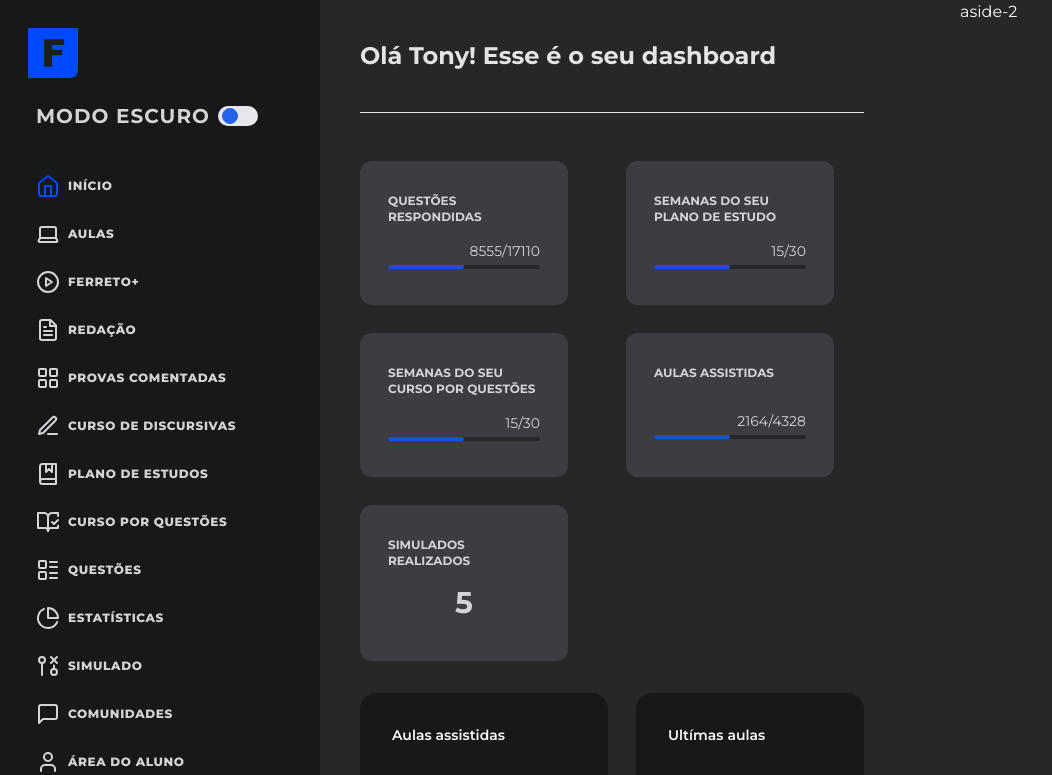
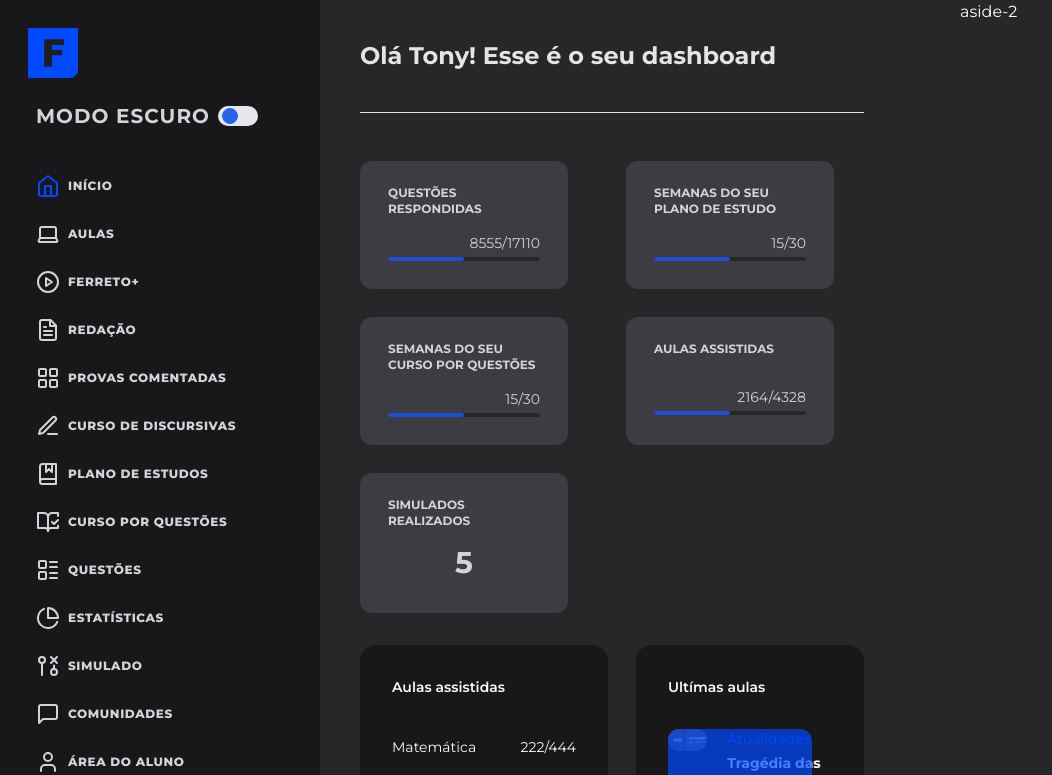
Before and after one commit to ItsTonyy/Ferretto-Clone, a Next.js app: page / in a window 1280 px wide. Shown: the top 775 px of the page, without its empty margins (0-1052 px from the left). Built offline with nearby package versions, Linux system fonts and the light colour scheme; what tailwindcss-animated would draw is missing.

Commit message:
MainFirstGridUptade

```diff
--- a/src/app/page.tsx
+++ b/src/app/page.tsx
@@ -147,7 +147,7 @@ export default function Home() {
           <nav className='grid gap-7 grid-cols-firstGridMainColumns font-bold text-zinc-300'>
 
 
-          <div className='w-52 pt-8 pb-9 px-7 bg-zinc-600/50 rounded-xl flex flex-col'>
+          <div className='w-52 pt-6 pb-7 px-7 bg-zinc-600/50 rounded-xl flex flex-col'>
               <h3 className='h-full mb-4 text-xs flex'>QUESTÕES RESPONDIDAS</h3>
 
               <div className='flex flex-col h-full'>
@@ -158,7 +158,7 @@ export default function Home() {
               </div>
             </div>
 
-            <div className='w-52 pt-8 pb-9 px-7 bg-zinc-600/50 rounded-xl flex flex-col'>
+            <div className='w-52 pt-6 pb-7 px-7 bg-zinc-600/50 rounded-xl flex flex-col'>
               <h3 className='h-full mb-4 text-xs flex'>SEMANAS DO SEU PLANO DE ESTUDO</h3>
 
               <div className='flex flex-col h-full'>
@@ -169,7 +169,7 @@ export default function Home() {
               </div>
             </div>
 
-            <div className='w-52 pt-8 pb-9 px-7 bg-zinc-600/50 rounded-xl flex flex-col'>
+            <div className='w-52 pt-6 pb-7 px-7 bg-zinc-600/50 rounded-xl flex flex-col'>
               <h3 className='h-full mb-4 text-xs flex'>SEMANAS DO SEU CURSO POR QUESTÕES</h3>
 
               <div className='flex flex-col h-full'>
@@ -180,7 +180,7 @@ export default function Home() {
               </div>
             </div>
 
-            <div className='w-52 pt-8 pb-9 px-7 bg-zinc-600/50 rounded-xl flex flex-col'>
+            <div className='w-52 pt-6 pb-7 px-7 bg-zinc-600/50 rounded-xl flex flex-col'>
               <h3 className='h-full mb-4 text-xs flex'>AULAS ASSISTIDAS</h3>
 
               <div className='flex flex-col h-full'>
@@ -191,7 +191,7 @@ export default function Home() {
               </div>
             </div>
 
-            <div className='w-52 pt-8 pb-9 px-7 bg-zinc-600/50 rounded-xl flex flex-col'>
+            <div className='w-52 pt-6 pb-7 px-7 bg-zinc-600/50 rounded-xl flex flex-col'>
               <h3 className='h-full mb-4 text-xs flex'>SIMULADOS REALIZADOS</h3>
 
               <div className='flex flex-col h-full'>
```
